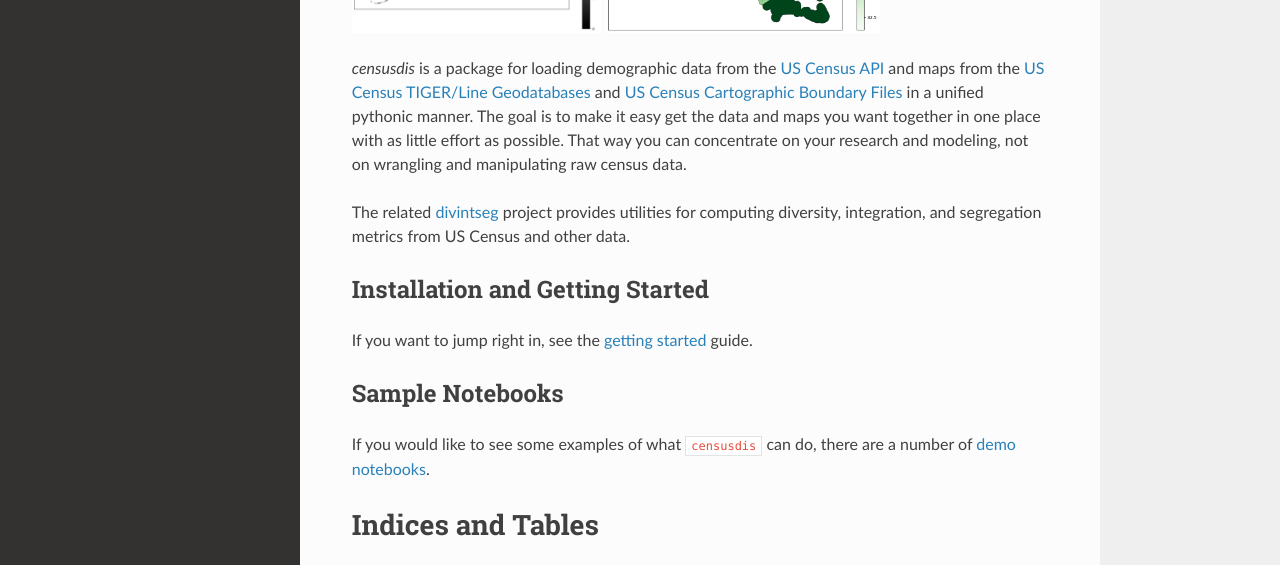
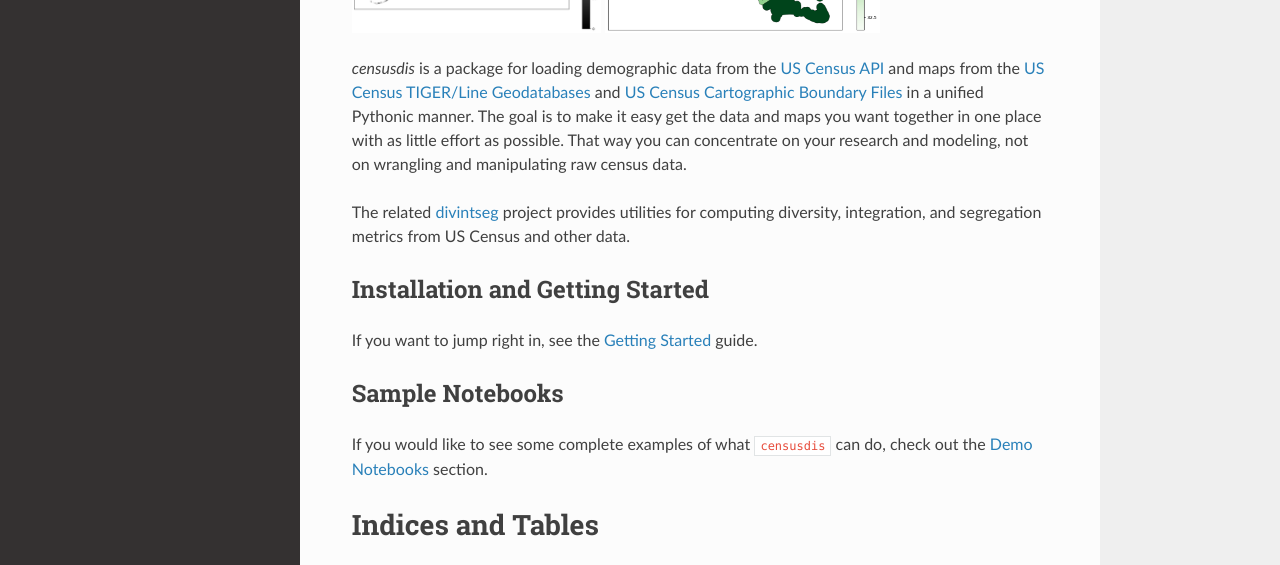
Before and after one commit to censusdis/censusdis, a Sphinx documentation site: the page built from docs/index.rst, in a window 1280 px wide and 1352 px high. Shown: the part 524-1089 px from the top of the window. Built offline with Sphinx 7.4.7 and the Read the Docs theme 2.0.0, drawn with Linux system fonts in a browser that asks for light colours; pages that are not in the unit, such as notebooks, are missing from menus.

Commit message:
Doc update.

```diff
--- a/docs/index.rst
+++ b/docs/index.rst
@@ -36,7 +36,7 @@
 `US Census TIGER/Line Geodatabases <https://www.census.gov/geographies/mapping-files/time-series/geo/tiger-geodatabase-file.2020.html>`_
 and
 `US Census Cartographic Boundary Files <https://www.census.gov/geographies/mapping-files/time-series/geo/cartographic-boundary.2020.html>`_
-in a unified pythonic manner. The goal is to make it
+in a unified Pythonic manner. The goal is to make it
 easy get the data and maps you want together in one place with
 as little effort as possible. That way you can concentrate
 on your research and modeling, not on wrangling and
@@ -52,15 +52,15 @@
 --------------------------------
 
 If you want to jump right in, see the
-:ref:`getting started <getting_started>`
+:ref:`Getting Started <getting_started>`
 guide.
 
 Sample Notebooks
 ----------------
 
-If you would like to see some examples
-of what ``censusdis`` can do, there are a number of `demo
-notebooks <./notebooks.html>`_.
+If you would like to see some complete examples
+of what ``censusdis`` can do, check out the `Demo
+Notebooks <./notebooks.html>`_ section.
 
 .. toctree::
    :maxdepth: 2
```
Also changed, not shown: _static/images/GA.png (deleted), _static/images/SoMa.png (deleted), _static/images/US-white.png (deleted), 5 other files.
